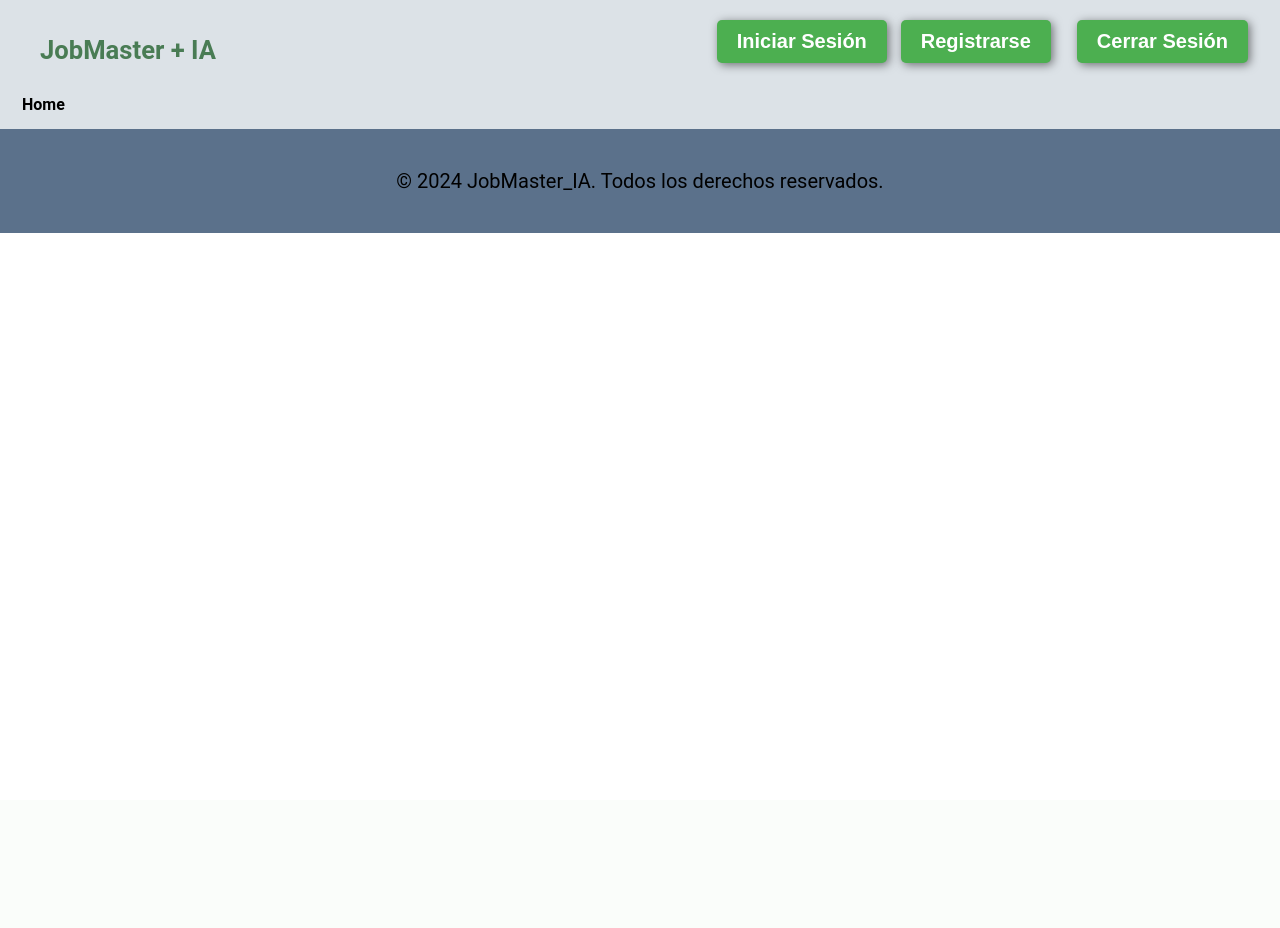
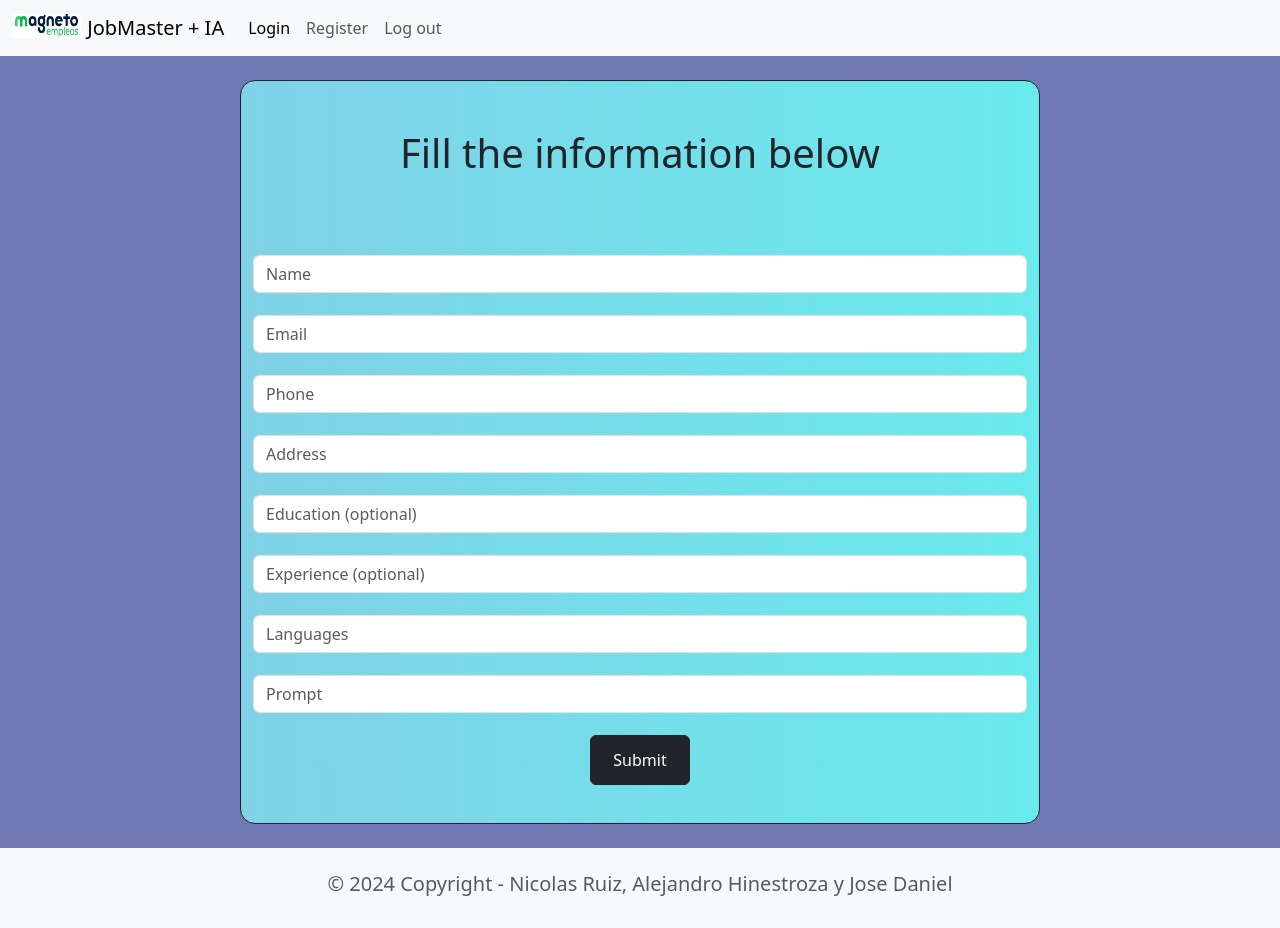
Before and after one commit to ahinestrog/JobMaster_IA, a Django app: template CVGenerator/templates/home.html in a window 1280 px wide. Before the commit the page ends 233 px from the top, so only its background shows below. Run offline with Django 5.2, Linux system fonts and the light colour scheme; the template is opened without the code that fills it, so the values that code supplies are empty.

Commit message:
Ai form added

```diff
--- a/CVGenerator/models.py
+++ b/CVGenerator/models.py
@@ -7,11 +7,11 @@ class CV(models.Model):
     email = models.EmailField()
     phone = models.CharField(max_length=20)
     address = models.CharField(max_length=100)
-    prompt = models.TextField()
     education = models.TextField(null=True)
     experience = models.TextField(null=True)
     languages = models.TextField()
     references = models.TextField()
+    prompt = models.TextField()
 
     def __str__(self):
         return self.name
--- a/CVGenerator/templates/home.html
+++ b/CVGenerator/templates/home.html
@@ -1,69 +1,75 @@
-{% load static %}
+{% extends 'base.html' %}
+{% block content %}
 
+<!--This is the html file that displays the form to file an appointment-->
 <!DOCTYPE html>
 <html lang="en">
-
 <head>
     <meta charset="UTF-8">
-    <meta http-equiv="X-UA-Compatible" content="IE=edge">
     <meta name="viewport" content="width=device-width, initial-scale=1.0">
-    <title>JobMaster_IA</title>
-    {% load static %}
-    <link rel="stylesheet" type="text/css" href="{% static 'css/index.css' %}">
-    <link rel="stylesheet" href="https://unpkg.com/leaflet@1.9.4/dist/leaflet.css" integrity="sha256-p4NxAoJBhIIN+hmNHrzRCf9tD/miZyoHS5obTRR9BMY=" crossorigin="" />
+    <link href="https://cdn.jsdelivr.net/npm/bootstrap@5.3.3/dist/css/bootstrap.min.css" rel="stylesheet" integrity="sha384-QWTKZyjpPEjISv5WaRU9OFeRpok6YctnYmDr5pNlyT2bRjXh0JMhjY6hW+ALEwIH" crossorigin="anonymous">
+    <!--This are style functions created to modify certain coumns in the form-->
     <style>
         body, html {
             margin: 0;
             padding: 0;
             height: 100%;
+            background: #7279b4 !important;
         }
-
-        header {
-            background-color: #dce2e7;
-            padding: 10px;
-            z-index: 1000; /* Asegura que el header esté por encima del mapa */
-            position: relative;
+        .bg-gradient-linear {
+            background: linear-gradient(to left, #ebaefa, #d395e4);
+            height: 100vh;
         }
-
-        #hero {
-            padding: 0;
-            color: white;
-            text-align: center;
-            display: flex;
-            flex-direction: column;
-            justify-content: center;
-        }
-
-
-        footer {
-            text-align: center;
-            padding: 20px;
-            background-color: #5b718b;
-            position: relative;
-            z-index: 1000;
+        .bg-form {
+            background: linear-gradient(to right, #81d2e7, #69eaec);
         }
     </style>
 </head>
+<!--This class used in body is one of the created in style, where displays a background with a gradient-->
+<body class="bg-gradient-linear">
+<!--This is the form that will be displayed to the user to fill the appointment-->
+    <div class="container border border-dark d-flex justify-content-center allign-items-center allign-middle mt-4 bg-form"  style="width: 100vh; height: 93vh; border-radius: 15px;">
+        <form class="row g-0 " method="POST">
+            <!--This is the token that is used to validate the sesion of the user-->
+            {% csrf_token %}
+            <div class="col-12 mt-5">
+                <h1 class="text-center">Fill the information below</h1>
+            </div>
+            <!--This is an input for the name of the user-->
+            <div class="col-12  mt-5">
+                <input type="text" class="form-control" placeholder="Name" name="patient_name" required>
+            </div>
+            <!--This is an input for the email of the user-->
+            <div class="col-12 ">
+                <input type="email" class="form-control" placeholder="Email" name="patient_email" required>
+            </div>
+            <!--This is an input for the phone of the user-->
+            <div class="col-12">
+                <input type="text" class="form-control" placeholder="Phone" name="patient_phone" required>
+            </div>
+            <div class="col-12">
+                <input type="text" class="form-control" placeholder="Address" name="patient_phone" required>
+            </div>
+            <div class="col-12">
+                <input type="text" class="form-control" placeholder="Education (optional)" name="patient_phone">
+            </div>
+            <div class="col-12">
+                <input type="text" class="form-control" placeholder="Experience (optional)" name="patient_phone">
+            </div>
+            <div class="col-12">
+                <input type="text" class="form-control" placeholder="Languages" name="patient_phone" required>
+            </div>
+            <div class="col-12" >
+                <input type="text" class="form-control" placeholder="Prompt" name="patient_phone" style="resize: vertical;" required>
+            </div>
 
-<body>
-    <header>
-        <div class="contenedor">
-            <p class="logo">JobMaster + IA</p>
-            <nav>
-                <a href="http://127.0.0.1:8000/">Home</a>
-            </nav>
+            <div class="col-12 text-center" >
+                <input type="submit" class="btn btn-dark" style="width: 100px; height: 50px;" value="Submit">
+            </div>
 
-            <div class="auth-buttons">
-                <button onclick="window.location.href='http://127.0.0.1:8000/login/'">Iniciar Sesión</button>
-                <button onclick="window.location.href='http://127.0.0.1:8000/register'">Registrarse</button>
-                <a href="{% url 'logout' %}"><button type="button">Cerrar Sesión</button></a>
-            </div>
-        </div>
-    </header>
-
-    <footer>
-        <p>© 2024 JobMaster_IA. Todos los derechos reservados.</p>
-    </footer>
-
+    </div>
+    <script src="https://cdn.jsdelivr.net/npm/bootstrap@5.3.3/dist/js/bootstrap.bundle.min.js" integrity="sha384-YvpcrYf0tY3lHB60NNkmXc5s9fDVZLESaAA55NDzOxhy9GkcIdslK1eN7N6jIeHz" crossorigin="anonymous"></script>
 </body>
 </html>
+
+{% endblock content %}
--- a/JobMaster/templates/base.html
+++ b/JobMaster/templates/base.html
@@ -7,10 +7,10 @@
   <div class="container-fluid">
     <a class="navbar-brand" href="{% url 'home' %}">
       {% load static %}
-      <img src="{% static 'images/home.png' %}" alt="" width="30"
+      <img src="{% static 'images/home.png' %}" alt="" width="70"
 height="24"
           class="d-inline-block align-text-top" />
-      Movies
+      JobMaster + IA
     </a>
     <button class="navbar-toggler" type="button" data-bs-toggle="collapse" data-bs-target="#navbarSupportedContent" aria-controls="navbarSupportedContent" aria-expanded="false" aria-label="Toggle navigation">
       <span class="navbar-toggler-icon"></span>
@@ -18,19 +18,13 @@ height="24"
     <div class="collapse navbar-collapse" id="navbarSupportedContent">
       <ul class="navbar-nav me-auto mb-2 mb-lg-0">
         <li class="nav-item">
-          <a class="nav-link active" aria-current="page" href="{% url 'news' %}">News</a>
+          <a class="nav-link active" aria-current="page" href="{% url 'login' %}">Login</a>
         </li>
         <li class="nav-item">
-          <a class="nav-link" href="{% url 'statistics' %}">Statistics</a>
+          <a class="nav-link" href="{% url 'register' %}">Register</a>
         </li>
         <li class="nav-item">
-          <a class="nav-link" href="{% url 'recom' %}">Recommendations</a>
-        </li>
-        <li class="nav-item">
-          <a class="nav-link" href="#">Login</a>
-        </li>
-        <li class="nav-item">
-          <a class="nav-link" href="#">Sign Up</a>
+          <a class="nav-link" href="{% url 'logout' %}">Log out</a>
         </li>
       </ul>
     </div>
@@ -46,7 +40,7 @@ height="24"
   <div class="container">
     <div class="row">
       <div class="text-center p-4">
-        <h4>© 2024 Copyright - Paola Vallejo & Juan David Martínez</h4>
+        <h5>© 2024 Copyright - Nicolas Ruiz, Alejandro Hinestroza y Jose Daniel</h5>
       </div>
     </div>
   </div>
```
Also changed, not shown: CVGenerator/templates/login.html (+5 -9 lines), CVGenerator/templates/register.html (+5 -8 lines), CVGenerator/views.py (+6 -1 lines), JobMaster/settings.py (+8 -1 lines), CVGenerator/forms.py (line endings or trailing spaces), db.sqlite3.
